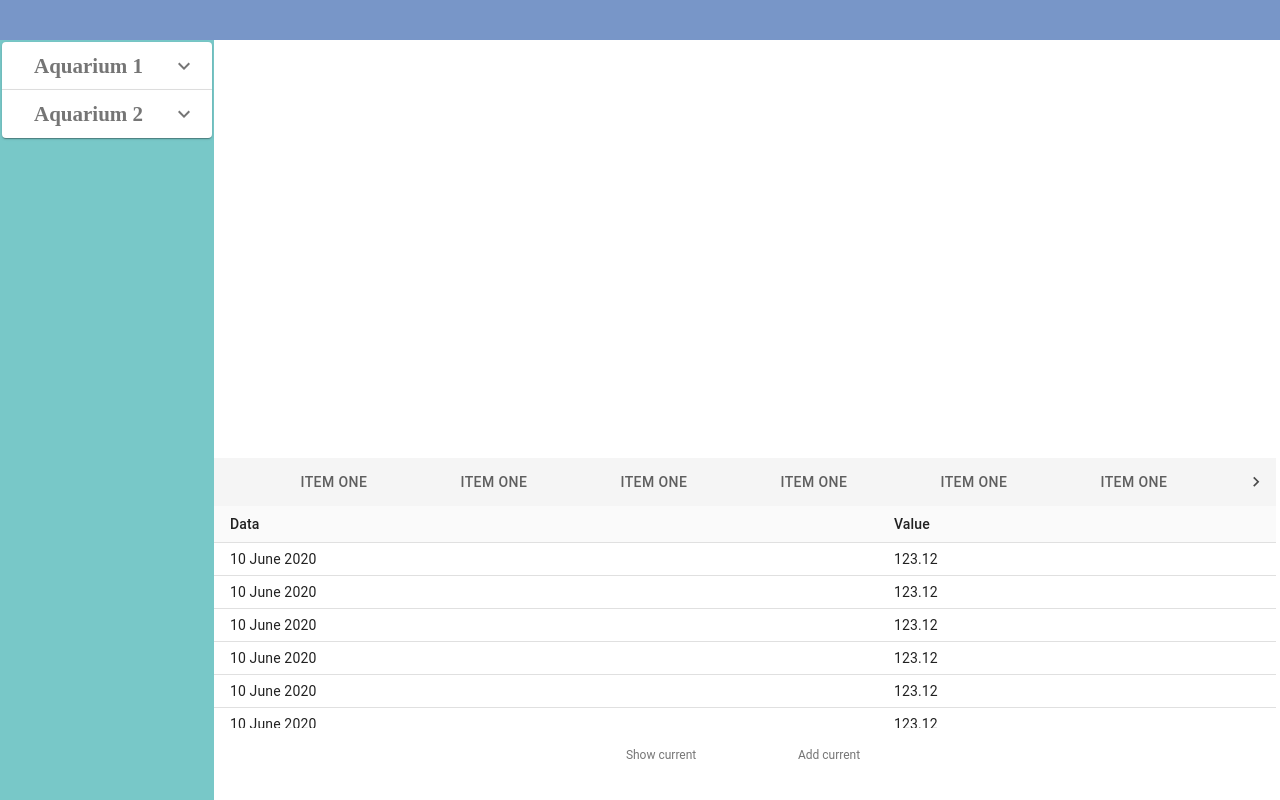
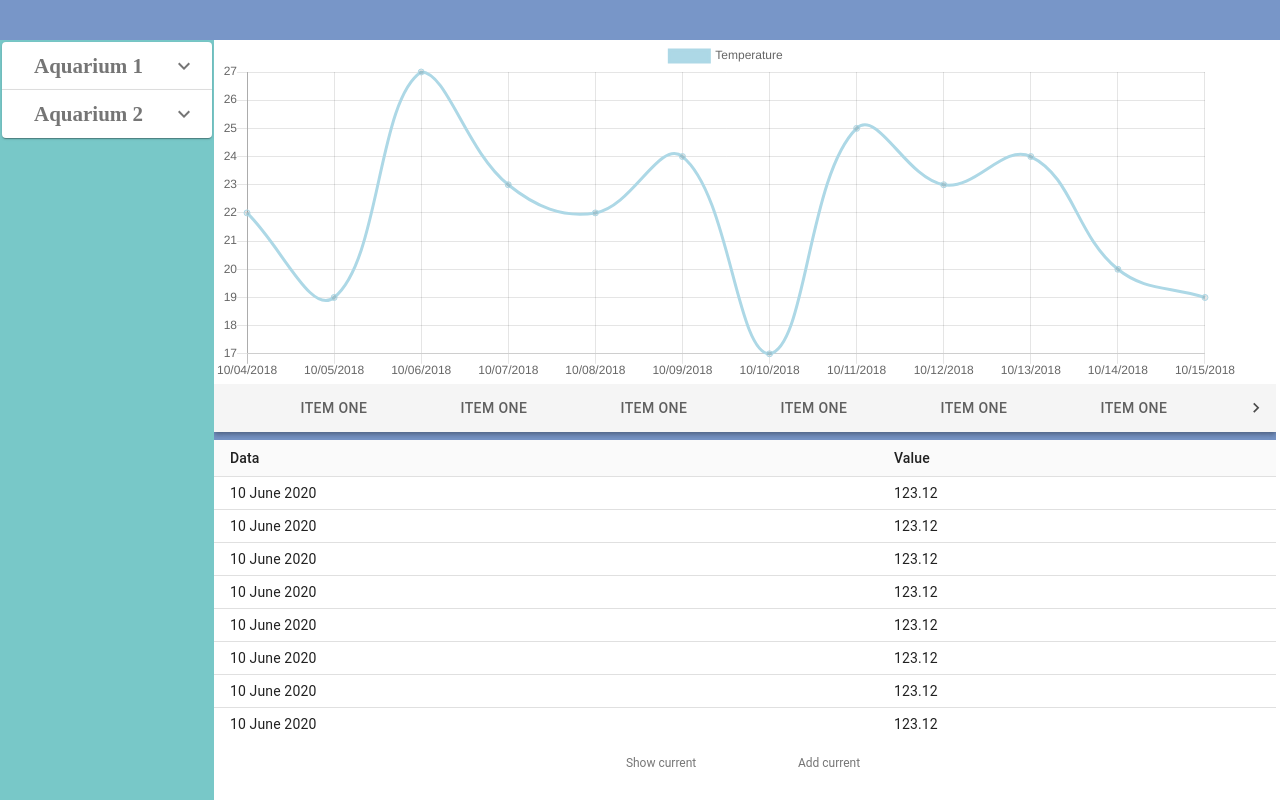
Before and after one commit to jimmeryn/my-aquarium, a React app: page / in a window 1280 px wide. Built offline with nearby package versions, Linux system fonts and the light colour scheme.

Commit message:
chart.js + styling

```diff
--- a/package.json
+++ b/package.json
@@ -24,12 +24,15 @@
     "@babel/preset-typescript": "^7.10.1",
     "@material-ui/core": "^4.10.2",
     "@material-ui/icons": "^4.9.1",
+    "@types/chart.js": "^2.9.22",
     "@types/react": "^16.9.38",
     "@types/react-dom": "^16.9.8",
     "@types/react-redux": "^7.1.9",
     "babel-loader": "^8.1.0",
+    "chart.js": "^2.9.3",
     "css-loader": "^3.6.0",
     "html-webpack-plugin": "^4.3.0",
+    "react-chartjs-2": "^2.9.0",
     "source-map-loader": "^1.0.0",
     "style-loader": "^1.2.1",
     "ts-loader": "^7.0.5",
--- a/src/components/center/Graph.tsx
+++ b/src/components/center/Graph.tsx
@@ -1,5 +1,39 @@
 import * as React from "react";
+import { Line } from "react-chartjs-2";
 
-const Graph: React.FunctionComponent = () => <div className="graph"></div>;
+const data = {
+  labels: [
+    "10/04/2018",
+    "10/05/2018",
+    "10/06/2018",
+    "10/07/2018",
+    "10/08/2018",
+    "10/09/2018",
+    "10/10/2018",
+    "10/11/2018",
+    "10/12/2018",
+    "10/13/2018",
+    "10/14/2018",
+    "10/15/2018"
+  ],
+  datasets: [
+    {
+      label: "Temperature",
+      data: [22, 19, 27, 23, 22, 24, 17, 25, 23, 24, 20, 19],
+      fill: false, // Don't fill area under the line
+      borderColor: "lightblue" // Line color
+    }
+  ]
+};
+
+const options = {
+  maintainAspectRatio: false // Don't maintain w/h ratio
+};
+
+const Graph: React.FunctionComponent = () => (
+  <div className="graph">
+    <Line data={data} options={options} />
+  </div>
+);
 
 export default Graph;
--- a/src/components/center/statsTable/CurrentParamTable.tsx
+++ b/src/components/center/statsTable/CurrentParamTable.tsx
@@ -53,6 +53,18 @@ const CurrentParamTable: React.FunctionComponent = () => (
               <TableCell key={1}>10 June 2020</TableCell>
               <TableCell key={2}>123.12</TableCell>
             </TableRow>
+            <TableRow hover role="checkbox" tabIndex={1} key={1}>
+              <TableCell key={1}>10 June 2020</TableCell>
+              <TableCell key={2}>123.12</TableCell>
+            </TableRow>
+            <TableRow hover role="checkbox" tabIndex={1} key={1}>
+              <TableCell key={1}>10 June 2020</TableCell>
+              <TableCell key={2}>123.12</TableCell>
+            </TableRow>
+            <TableRow hover role="checkbox" tabIndex={1} key={1}>
+              <TableCell key={1}>10 June 2020</TableCell>
+              <TableCell key={2}>123.12</TableCell>
+            </TableRow>
           </TableBody>
         </Table>
       </TableContainer>
--- a/src/styles/center.css
+++ b/src/styles/center.css
@@ -14,13 +14,8 @@
 }
 
 .graph {
-  width: 100%;
-  height: 55%;
-}
-
-.graph > LineChart {
-  width: 100%;
-  height: 300;
+  width: 80vw;
+  height: 43vh;
 }
 
 .stats-table {
@@ -31,28 +26,20 @@
 .param-button-list {
   overflow-y: auto;
   width: 100%;
+  height: 7vh;
   background-color: rgb(120, 150, 200);
-}
-
-.param-button {
 }
 
 .current-param-table {
   width: 100%;
-  max-height: 65%;
+  max-height: 37vh;
   overflow-y: auto;
-}
-
-.row {
 }
 
 .graph-modify-list {
   width: 100%;
   background-color: rgb(120, 150, 200);
-  margin-bottom: 35vh;
-}
-
-.graph-modify-button {
+  max-height: 10vh;
 }
 
 /* ********************************************************************************** */
--- a/src/styles/top-nav.css
+++ b/src/styles/top-nav.css
@@ -1,6 +1,6 @@
 .top-nav {
   background-color: rgb(120, 150, 200);
-  height: 5vh;
+  min-height: 5vh;
   width: 100vw;
   display: flex;
 }
```
